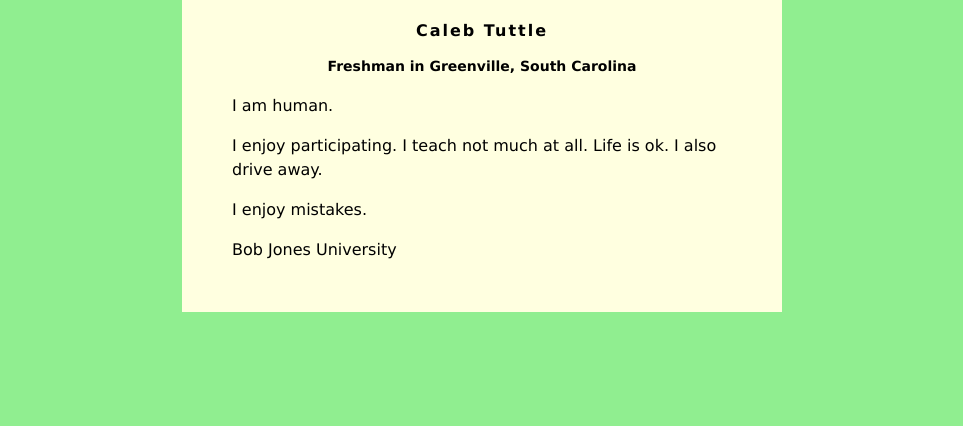
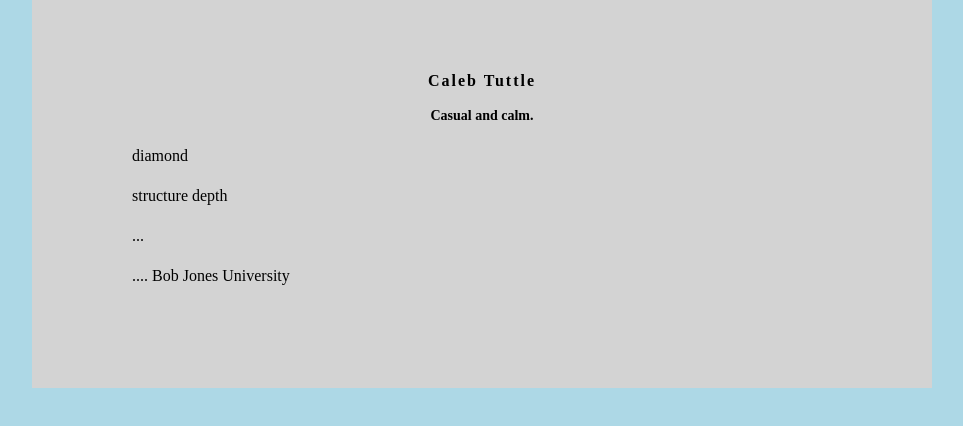
Before and after one commit to HobbesinDenial/website, a plain HTML site: page index.html in a window 1280 px wide. Shown: the whole page, without its empty margins (158-1121 px from the left). Drawn offline with Linux system fonts and the light colour scheme.

Commit message:
Update index.html

```diff
--- a/index.html
+++ b/index.html
@@ -2,14 +2,14 @@
 <head>
 <style>
 body {
-    background: lightgreen;
-    font-family: Verdana;
+    background: lightblue;
+    font-family: arialblack;
 }
 #content {
-    background: lightyellow;
-    min-width: 200px;
-    max-width: 500px;
-    padding: 50px;
+    background: lightgray;
+    min-width: 100px;
+    max-width: 700px;
+    padding: 100px;
     margin: auto;
     margin-top: -50px;
     line-height: 150%;
@@ -31,15 +31,15 @@ h3 {
 <body>
     <div id="content">
         <h1>Caleb Tuttle</h1>
-        <h2>Freshman in Greenville, South Carolina</h2>
+        <h2>Casual and calm.</h2>
 
-         <p>I am human.</p>
-         <p>
-            I enjoy participating. I teach not much at all. Life is ok.  I also drive away.
+         <p> diamond </p>
+         <p> structure
+            depth
          </p>
          <p>
-            I enjoy mistakes.
-         </p>
+...
+         </p> ....
 
 
         Bob Jones University
```
